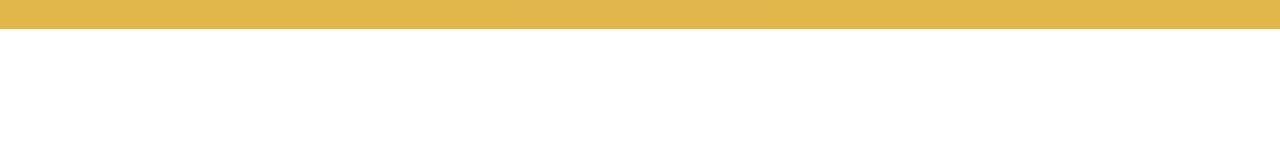
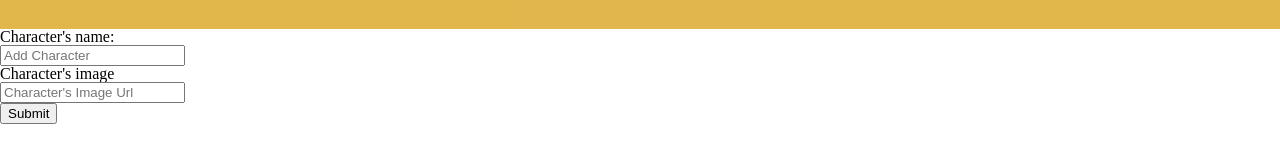
Before and after one commit to esantiagooo/One-Piece, a plain HTML site: page index.html in a window 1280 px wide. Shown: the part 152-314 px from the top of the page. Drawn offline with Linux system fonts and the light colour scheme; no server answers.

Commit message:
modified index.js
modified index.html

```diff
--- a/index.html
+++ b/index.html
@@ -21,6 +21,13 @@
         src="https://upload.wikimedia.org/wikipedia/en/thumb/2/2c/One_Piece_Logo.svg/2880px-One_Piece_Logo.svg.png"
         alt="One-Piece-Header">
     </div>
+    <form>
+        <label for="Cname">Character's name:</label><br>
+        <input type = "text" id = "new-character" placeholder= "Add Character"><br>
+        <label for='Cimage'>Character's image</label><br>
+        <input type = "text" id= "new-image" placeholder=  "Character's Image Url"><br>
+        <input type= "submit" id="submit">
+    </form>
     <div class = "section" id = "OP-Collection">
         <script type="text/javascript" src="index.js"></script>
     </div>
--- a/index.js
+++ b/index.js
@@ -30,7 +30,7 @@ function cardContainer(){
         let button = document.createElement('button')
         button.className = 'delete-btn'
         button.id = pirate.id
-        button.innerHTML = 'Delete'
+        button.textContent = 'Delete'
         div.append(button)
     });
 
```
